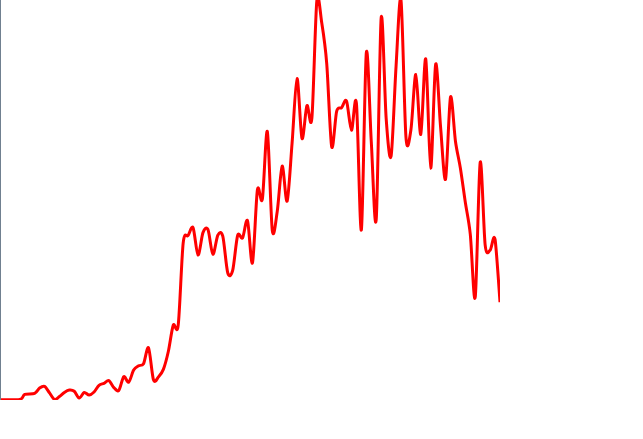
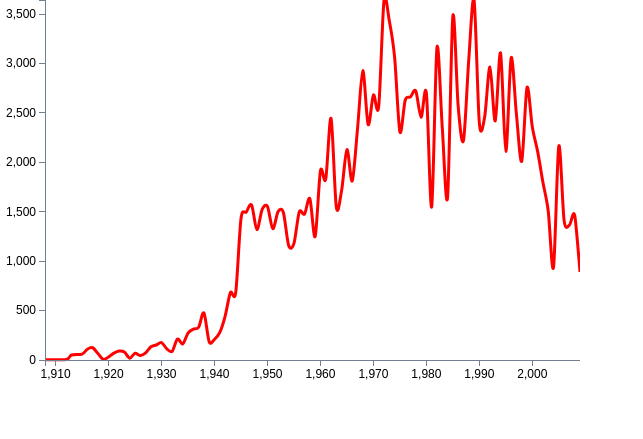
Before and after one commit to DanieleTarantino/airplane-crashes-viz, a Flask app: page /line_chart in a window 1280 px wide. Shown: the top 439 px of the page, without its empty margins (0-643 px from the left). Run offline with Flask 2, Linux system fonts and the light colour scheme; parts of the project's set-up code (start-up, migrations or seed data) failed here and were passed over; some libraries are stand-ins or nearby versions.

Commit message:
graphinc enhancements

```diff
--- a/templates/index.html
+++ b/templates/index.html
@@ -28,11 +28,11 @@
             </div>
             <div class="col-md-4">
                 <div class="row pr-0 pl-1 pb-1 pr-1">
-                    <iframe src="/line_chart" height="400px" width="500px"></iframe>
+                    <iframe src="/line_chart" height="400px" width=100%></iframe>
                 </div>
 
                 <div class="row pl-1 pr-0 pt-1 pr-1">
-                    <iframe src="/histogram" height="400px" width="500px"></iframe>
+                    <iframe src="/histogram" height="400px" widht=100%></iframe>
                 </div>
             </div>
         </div>
--- a/templates/line_chart.html
+++ b/templates/line_chart.html
@@ -45,16 +45,14 @@
 
         var parseDate = d3.time.format("%Y").parse;
 
-        var margin = { left: 0, right: 0, top: 0, bottom: 00 };
-
-        var width = 500 - margin.left - margin.right;
+        var margin = { left: 10, right: 10, top: 10, bottom: 10 };
+        var width = 600 - margin.left - margin.right;
         var height = 400 - margin.top - margin.bottom;
-
 
         var max = 0;
 
-        var xNudge = 0;
-        var yNudge = 0;
+        var xNudge = 45;
+        var yNudge = -20;
 
         var minDate = new Date();
         var maxDate = new Date();
@@ -92,11 +90,11 @@
 
                 var y = d3.scale.linear()
                     .domain([0, max])
-                    .range([height, 0]);
+                    .range([height, 0 - yNudge]);
 
                 var x = d3.scale.linear()
                     .domain([minDate, maxDate])
-                    .range([0, width]);
+                    .range([0, width - xNudge]);
 
                 var yAxis = d3.svg.axis()
                     .orient("left")
```
